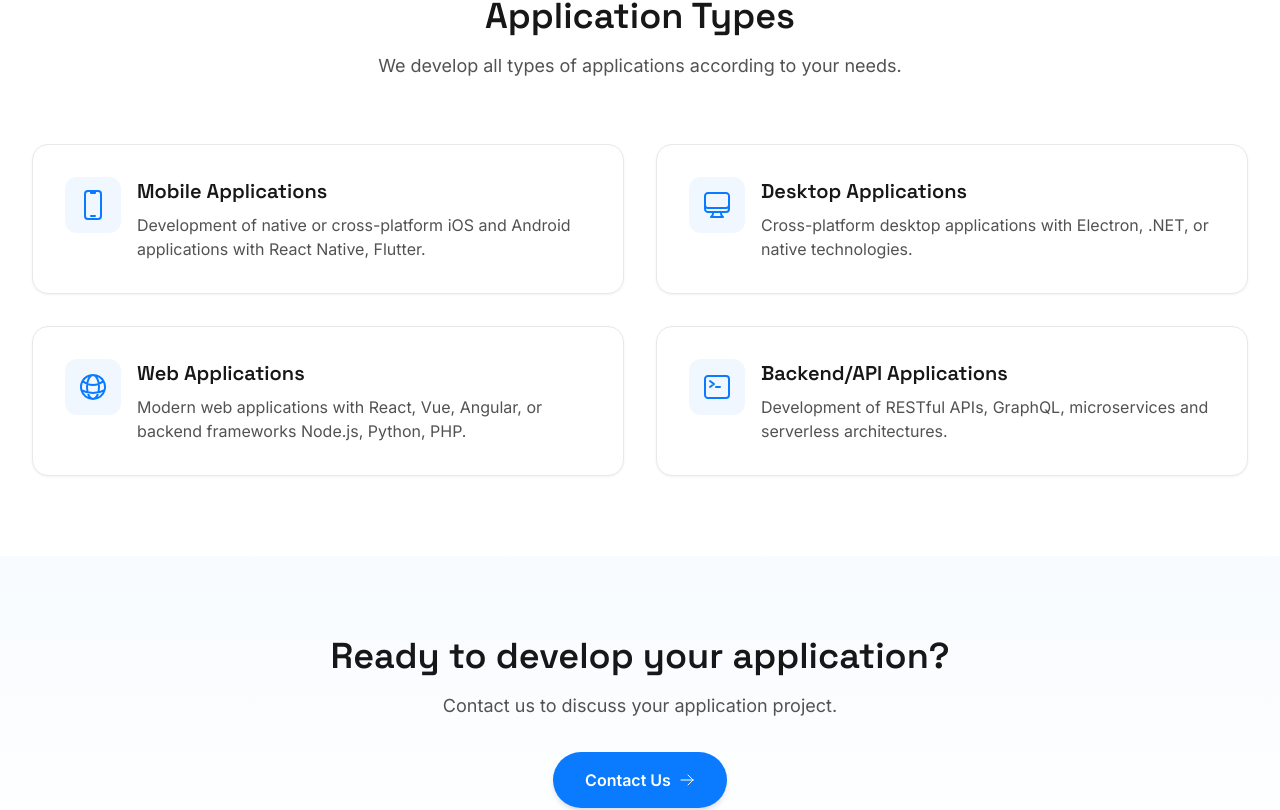
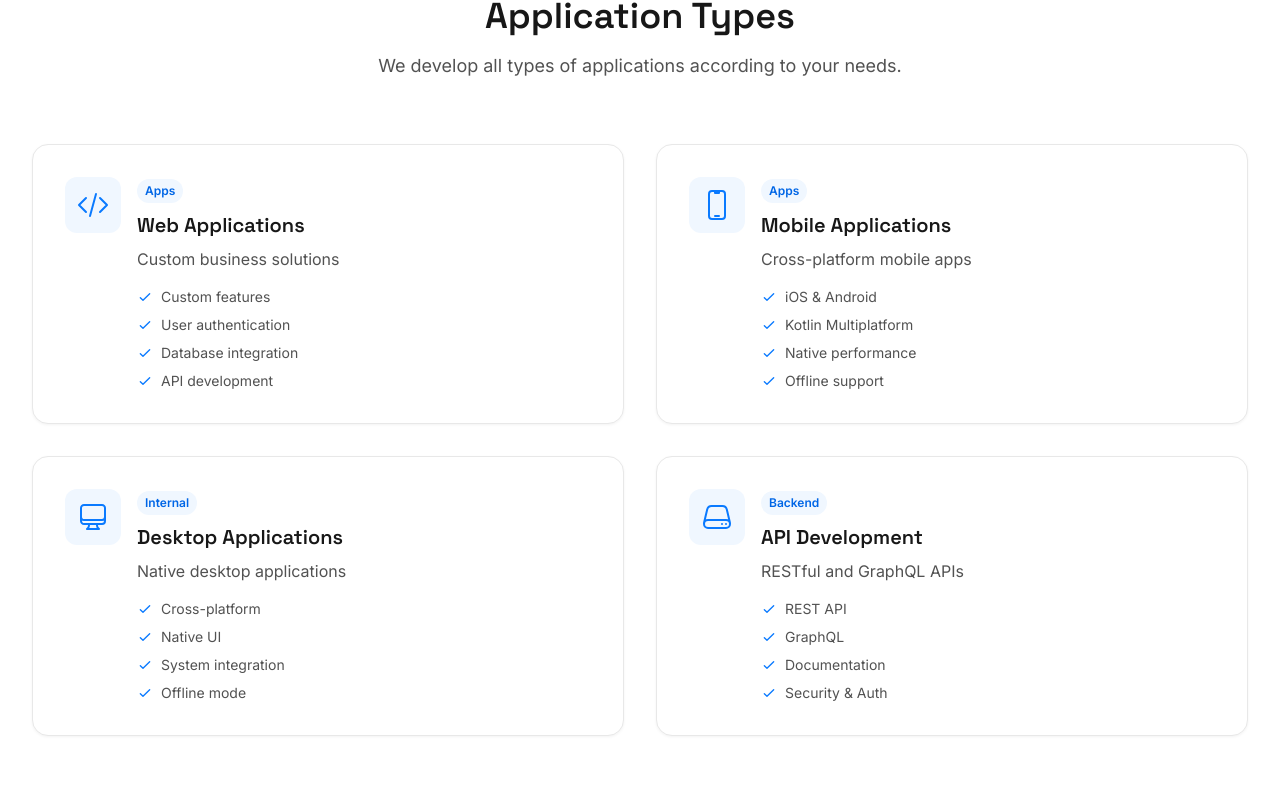
Before and after one commit to KOBE-Corporation/pricing-kobecorp, a React (Vite) app: page /applications in a window 1280 px wide. Shown: the part 675-1485 px from the top of the page. Built offline with nearby package versions, Linux system fonts and the light colour scheme.

Commit message:
Refactor Header and Applications components to streamline navigation and improve service display. Remove deprecated links and integrate dynamic service mapping with enhanced translations for better user experience.

```diff
--- a/src/components/Header.tsx
+++ b/src/components/Header.tsx
@@ -74,34 +74,6 @@ const Header = () => {
           >
             {t('nav.applications')}
           </Link>
-          <a
-            href="/#forfaits"
-            onClick={(e) => {
-              if (window.location.pathname === '/') {
-                e.preventDefault();
-                scrollToSection('#forfaits');
-              }
-            }}
-            className="rounded-full px-4 py-2 text-sm font-medium text-neutral-700 hover:bg-neutral-50 transition-colors"
-            onMouseEnter={(e) => e.currentTarget.style.color = '#0a7aff'}
-            onMouseLeave={(e) => e.currentTarget.style.color = '#404040'}
-          >
-            {t('nav.pricing')}
-          </a>
-          <a
-            href="/#contact"
-            onClick={(e) => {
-              if (window.location.pathname === '/') {
-                e.preventDefault();
-                scrollToSection('#contact');
-              }
-            }}
-            className="rounded-full px-4 py-2 text-sm font-medium text-neutral-700 hover:bg-neutral-50 transition-colors"
-            onMouseEnter={(e) => e.currentTarget.style.color = '#0a7aff'}
-            onMouseLeave={(e) => e.currentTarget.style.color = '#404040'}
-          >
-            {t('nav.contact')}
-          </a>
         </nav>
 
         {/* Right side - Language + CTA Desktop */}
@@ -189,32 +161,14 @@ const Header = () => {
               {t('nav.applications')}
             </Link>
             <Link
-              to="/#forfaits"
-              onClick={() => setIsMenuOpen(false)}
-              className="rounded-full px-4 py-2 text-sm font-medium text-neutral-700 hover:bg-neutral-50 transition-colors"
-              onMouseEnter={(e) => e.currentTarget.style.color = '#0a7aff'}
-              onMouseLeave={(e) => e.currentTarget.style.color = '#404040'}
-            >
-              {t('nav.pricing')}
-            </Link>
-            <Link
               to="/#contact"
-              onClick={() => setIsMenuOpen(false)}
-              className="rounded-full px-4 py-2 text-sm font-medium text-neutral-700 hover:bg-neutral-50 transition-colors"
-              onMouseEnter={(e) => e.currentTarget.style.color = '#0a7aff'}
-              onMouseLeave={(e) => e.currentTarget.style.color = '#404040'}
-            >
-              {t('nav.contact')}
-            </Link>
-            <Link
-              to="/#forfaits"
               onClick={() => setIsMenuOpen(false)}
               className="rounded-full px-5 py-2.5 text-sm font-semibold text-white shadow-md transition-colors text-center mt-2"
               style={{ backgroundColor: '#0a7aff' }}
               onMouseEnter={(e) => e.currentTarget.style.backgroundColor = '#0066e6'}
               onMouseLeave={(e) => e.currentTarget.style.backgroundColor = '#0a7aff'}
             >
-              {t('nav.viewOffers')}
+              {language === 'fr' ? 'Nous contacter' : 'Contact Us'}
             </Link>
           </nav>
         </div>
--- /dev/null
+++ b/src/data/applicationsServices.ts
@@ -0,0 +1,151 @@
+// Services d'applications extraits de SERVICES_DATA.json
+// Catégorie "apps" : web-app, mobile, desktop, api
+
+export interface ApplicationService {
+  id: string;
+  icon: string;
+  category: string;
+  sector: {
+    fr: string;
+    en: string;
+  };
+  translations: {
+    fr: {
+      title: string;
+      description: string;
+      features: string[];
+    };
+    en: {
+      title: string;
+      description: string;
+      features: string[];
+    };
+  };
+}
+
+export const applicationsServices: ApplicationService[] = [
+  {
+    id: 'web-app',
+    icon: 'CodeBracketIcon',
+    category: 'apps',
+    sector: {
+      fr: 'Applications',
+      en: 'Apps',
+    },
+    translations: {
+      fr: {
+        title: 'Applications Web',
+        description: 'Solutions métier sur mesure',
+        features: [
+          'Fonctionnalités personnalisées',
+          'Authentification utilisateur',
+          'Intégration base de données',
+          'Développement API',
+        ],
+      },
+      en: {
+        title: 'Web Applications',
+        description: 'Custom business solutions',
+        features: [
+          'Custom features',
+          'User authentication',
+          'Database integration',
+          'API development',
+        ],
+      },
+    },
+  },
+  {
+    id: 'mobile',
+    icon: 'DevicePhoneMobileIcon',
+    category: 'apps',
+    sector: {
+      fr: 'Applications',
+      en: 'Apps',
+    },
+    translations: {
+      fr: {
+        title: 'Applications Mobile',
+        description: 'Apps mobiles cross-platform',
+        features: [
+          'iOS & Android',
+          'Kotlin Multiplatform',
+          'Performance native',
+          'Support hors ligne',
+        ],
+      },
+      en: {
+        title: 'Mobile Applications',
+        description: 'Cross-platform mobile apps',
+        features: [
+          'iOS & Android',
+          'Kotlin Multiplatform',
+          'Native performance',
+          'Offline support',
+        ],
+      },
+    },
+  },
+  {
+    id: 'desktop',
+    icon: 'ComputerDesktopIcon',
+    category: 'apps',
+    sector: {
+      fr: 'Outils internes',
+      en: 'Internal',
+    },
+    translations: {
+      fr: {
+        title: 'Applications Desktop',
+        description: 'Applications desktop natives',
+        features: [
+          'Cross-platform',
+          'Interface native',
+          'Intégration système',
+          'Mode hors ligne',
+        ],
+      },
+      en: {
+        title: 'Desktop Applications',
+        description: 'Native desktop applications',
+        features: [
+          'Cross-platform',
+          'Native UI',
+          'System integration',
+          'Offline mode',
+        ],
+      },
+    },
+  },
+  {
+    id: 'api',
+    icon: 'ServerIcon',
+    category: 'apps',
+    sector: {
+      fr: 'APIs & Intégrations',
+      en: 'Backend',
+    },
+    translations: {
+      fr: {
+        title: 'Développement API',
+        description: 'APIs RESTful et GraphQL',
+        features: [
+          'API REST',
+          'GraphQL',
+          'Documentation',
+          'Sécurité & Auth',
+        ],
+      },
+      en: {
+        title: 'API Development',
+        description: 'RESTful and GraphQL APIs',
+        features: [
+          'REST API',
+          'GraphQL',
+          'Documentation',
+          'Security & Auth',
+        ],
+      },
+    },
+  },
+];
--- a/src/pages/Applications.tsx
+++ b/src/pages/Applications.tsx
@@ -2,48 +2,22 @@ import { useLanguage } from '../contexts/LanguageContext';
 import {
   DevicePhoneMobileIcon,
   ComputerDesktopIcon,
-  GlobeAltIcon,
-  CommandLineIcon,
+  CodeBracketIcon,
+  ServerIcon,
 } from '@heroicons/react/24/outline';
 import Button from '../components/Button';
+import { applicationsServices } from '../data/applicationsServices';
+
+// Mapping des icônes
+const iconMap: Record<string, React.ComponentType<{ className?: string }>> = {
+  DevicePhoneMobileIcon,
+  ComputerDesktopIcon,
+  CodeBracketIcon,
+  ServerIcon,
+};
 
 const Applications = () => {
   const { t, language } = useLanguage();
-
-  const appTypes = [
-    {
-      icon: DevicePhoneMobileIcon,
-      titleFr: 'Applications Mobiles',
-      titleEn: 'Mobile Applications',
-      descriptionFr:
-        'Développement d\'applications iOS et Android natives ou cross-platform avec React Native, Flutter.',
-      descriptionEn: 'Development of native or cross-platform iOS and Android applications with React Native, Flutter.',
-    },
-    {
-      icon: ComputerDesktopIcon,
-      titleFr: 'Applications Desktop',
-      titleEn: 'Desktop Applications',
-      descriptionFr:
-        'Applications desktop multiplateformes avec Electron, .NET, ou technologies natives.',
-      descriptionEn: 'Cross-platform desktop applications with Electron, .NET, or native technologies.',
-    },
-    {
-      icon: GlobeAltIcon,
-      titleFr: 'Applications Web',
-      titleEn: 'Web Applications',
-      descriptionFr:
-        'Applications web modernes avec React, Vue, Angular, ou frameworks backend Node.js, Python, PHP.',
-      descriptionEn: 'Modern web applications with React, Vue, Angular, or backend frameworks Node.js, Python, PHP.',
-    },
-    {
-      icon: CommandLineIcon,
-      titleFr: 'Applications Backend/API',
-      titleEn: 'Backend/API Applications',
-      descriptionFr:
-        'Développement d\'APIs RESTful, GraphQL, microservices et architectures serverless.',
-      descriptionEn: 'Development of RESTful APIs, GraphQL, microservices and serverless architectures.',
-    },
-  ];
 
   return (
     <div className="min-h-screen bg-white">
@@ -73,8 +47,8 @@ const Applications = () => {
             <Button variant="primary" size="lg" href="#contact">
               {language === 'fr' ? 'Démarrer un projet' : 'Start a Project'}
             </Button>
-            <Button variant="outline" size="lg" href="/#forfaits">
-              {t('nav.pricing')}
+            <Button variant="outline" size="lg" href="/saas">
+              {t('nav.saas')}
             </Button>
           </div>
         </div>
@@ -95,11 +69,13 @@ const Applications = () => {
           </div>
 
           <div className="grid grid-cols-1 md:grid-cols-2 gap-8">
-            {appTypes.map((type, index) => {
-              const Icon = type.icon;
+            {applicationsServices.map((service) => {
+              const Icon = iconMap[service.icon] || CodeBracketIcon;
+              const translation = service.translations[language];
+
               return (
                 <div
-                  key={index}
+                  key={service.id}
                   className="rounded-2xl border border-neutral-200 bg-white p-8 shadow-subtle hover:border-brand-300 hover:shadow-card-hover transition-all"
                 >
                   <div className="flex items-start gap-4">
@@ -109,13 +85,28 @@ const Applications = () => {
                     >
                       <Icon className="h-8 w-8" style={{ color: '#0a7aff' }} />
                     </div>
-                    <div>
-                      <h3 className="font-display text-xl font-semibold text-ink mb-2">
-                        {language === 'fr' ? type.titleFr : type.titleEn}
-                      </h3>
-                      <p className="font-sans text-neutral-600">
-                        {language === 'fr' ? type.descriptionFr : type.descriptionEn}
-                      </p>
+                    <div className="flex-1">
+                      <div className="mb-2">
+                        <span className="inline-block px-2 py-1 text-xs font-semibold rounded-full bg-brand-50 text-brand-600 mb-2">
+                          {service.sector[language]}
+                        </span>
+                        <h3 className="font-display text-xl font-semibold text-ink mb-2">
+                          {translation.title}
+                        </h3>
+                        <p className="font-sans text-neutral-600 mb-4">
+                          {translation.description}
+                        </p>
+                      </div>
+                      <ul className="space-y-2">
+                        {translation.features.map((feature, idx) => (
+                          <li key={idx} className="flex items-center gap-2">
+                            <svg className="h-4 w-4 flex-shrink-0" style={{ color: '#0a7aff' }} fill="none" stroke="currentColor" viewBox="0 0 24 24">
+                              <path strokeLinecap="round" strokeLinejoin="round" strokeWidth={2} d="M5 13l4 4L19 7" />
+                            </svg>
+                            <span className="font-sans text-sm text-neutral-600">{feature}</span>
+                          </li>
+                        ))}
+                      </ul>
                     </div>
                   </div>
                 </div>
```
